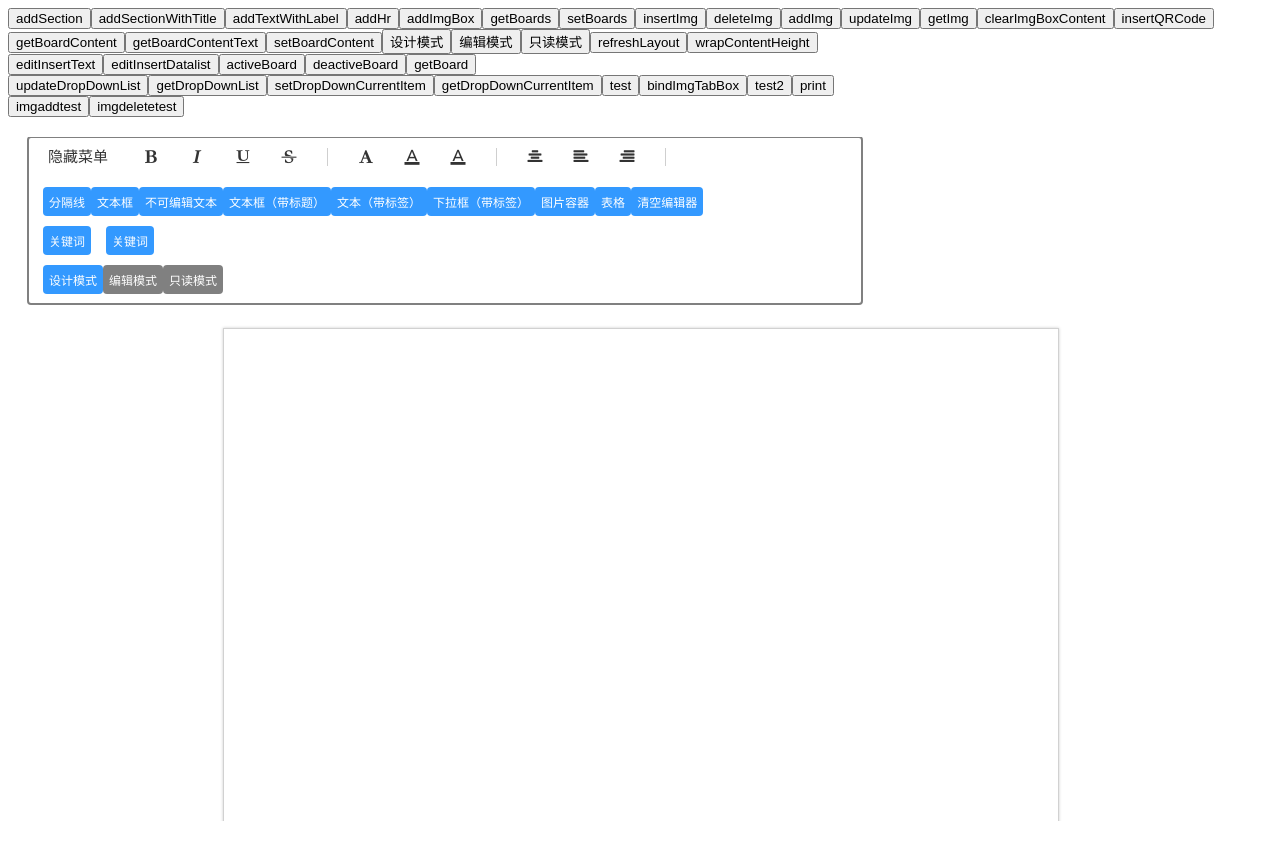
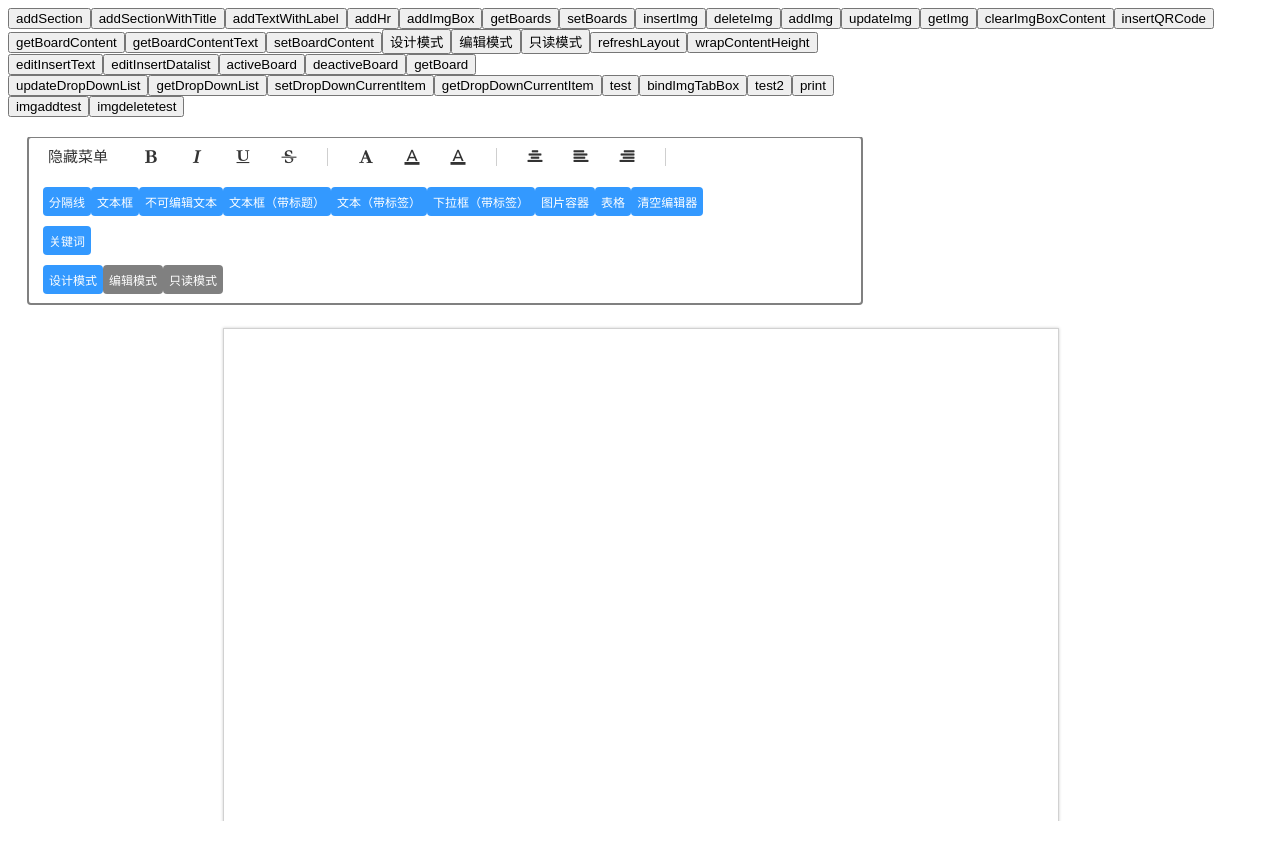
Before and after one commit to MaxYYYYY/vue-maxeditor, a Vue app: page / in a window 1280 px wide. Built offline with nearby package versions, Linux system fonts and the light colour scheme.

Commit message:
关键字功能

```diff
--- a/src/assets/maxeditor.vue
+++ b/src/assets/maxeditor.vue
@@ -920,49 +920,17 @@
           if (temp[index].type === 'imgBox') {
             that.justifyImgBoxHeight(index)
           }
-          if (temp[index].type==='normal'){
+          if (temp[index].type === 'normal') {
             that.justifyNormalBoardHeight(index)
           }
         })
       },
 
       //文本编辑方法
-      //关键字
-      insertKeyWord(id, datalist) {
-        if (typeof JSON.parse(datalist) === 'object') {
-          datalist = JSON.parse(datalist)
-        }
-        let rootId = this.maxEditorRootId;
-        let li ='';
-        for (let i=0;i<datalist.length;i++){
-          li += '<p onclick="this.parentElement.previousElementSibling.innerHTML=this.getAttribute(\"'+'data-keyWord-value'+'\")"' +
-            ' class="maxeditor-noselect" data-keyWord-value="'+datalist[i].value+'">'+datalist[i].value+'</p>'
-        }
-        let keyWordSpan = '<span></span><span style="position: relative">'+'<span id="' + id + '_keyWord_' + rootId + '" class="maxeditor-board-outline">' +
-          '请选择'+
-          '</span>' +
-          '<div contenteditable="false" style="position: absolute;left: 0;top:25px;visibility: hidden" class="maxeditor-dropdown">' + li +
-          '</div>'+
-          '</span>';
-        document.execCommand('insertHtml', false, keyWordSpan);
-        document.getElementById(id + '_keyWord_' + rootId).onclick = function () {
-          console.log(this.nextElementSibling)
-          if(this.nextElementSibling.style.visibility==='hidden'){
-            console.log(this.nextElementSibling.style.visibility)
-            this.nextElementSibling.style.visibility='visible'
-          }
-          else if(this.nextElementSibling.style.visibility!=='hidden'){
-            console.log(this.nextElementSibling.style.visibility)
-            this.nextElementSibling.style.visibility='hidden'
-          }
-          console.log(this.innerText)
-        }
-
-      },
       //初始化关键字事件
 
-      //光标处插入下拉框
-      editInsertDatalist(id, values) {
+      //关键字
+      editInsertKeyWord(id, values) {
         if (!this.isExited(values)) {
           throw new Error('MaxEditor:未传入选项值，无法插入下拉框');
         }
@@ -970,29 +938,17 @@
           values = JSON.parse(values);
         }
         let rootId = this.maxEditorRootId;
-
-        // let select = '<input id="' + id + '_keyWordInput_' + rootId + '" list="' + id + 'list" class="maxeditor-inner-dropdown"/>';
         let option = '';
         for (let i = 0; i < values.length; i++) {
-          //option += '<option value="' + values[i].value + '">'
           option += '<option value="' + values[i].value + '">' + values[i].value + '</option>'
         }
-        let select = '<div class="maxeditor-select-editable">' +
-          '<select id="' + id + '_keyWord_' + rootId + '" class="maxeditor-keyword-select" onchange="this.nextElementSibling.value=this.value">' +
+        let select = '<span class="maxeditor-select-editable">' +
+          '<span id="' + id + '_keyword_' + rootId + '" contenteditable="true" class="maxeditor-keyword-arrow maxeditor-keyword maxeditor-board-outline">-请选择-</span>'+
+          '<select id="' + id + '_keywordSelect_' + rootId + '" class="maxeditor-keyword-select" onchange="this.previousElementSibling.innerHTML = this.value;" >' +
           option +
           '</select>' +
-          '<input type="text" class="maxeditor-keyword-input" value="" />' +
           '</div>';
-        //let datalist = '<datalist id="' + id + 'list">' + option + "</datalist>";
-        //document.execCommand('insertHtml', false, input + datalist);
         document.execCommand('insertHtml', false, select);
-        document.getElementById(id + '_keyWord_' + rootId).onselect = function () {
-
-          console.log(this)
-          let alength = this.value.length;
-          let clength = this.value.match(/[\u4E00-\u9FA5]/g).length;
-          this.style.width = (alength + clength) * 12.5 + 'px';
-        }
       },
       editInsertText(text) {
         if (!this.isExited(text)) {
@@ -1174,22 +1130,24 @@
       maxeditor_mode(n, o) {
         //文本内部下拉框是否可编辑
         if (n === 'readonly') {
-          let list1 = document.getElementsByClassName('maxeditor-keyword-input');
-          for (let i = 0; i < list1.length; i++) {
-            list1[i].setAttribute('readonly', 'true')
+          let keywordList = document.getElementsByClassName('maxeditor-keyword');
+          for (let i = 0; i < keywordList.length; i++) {
+            keywordList[i].setAttribute('contenteditable','false')
+            keywordList[i].classList.remove('maxeditor-board-outline');
           }
-          let list2 = document.getElementsByClassName('maxeditor-keyword-select');
-          for (let i = 0; i < list2.length; i++) {
-            list2[i].style.visibility = 'hidden'
+          let selectList = document.getElementsByClassName('maxeditor-keyword-select');
+          for (let i = 0; i < selectList.length; i++) {
+            selectList[i].style.display = 'none'
           }
         } else {
-          let list1 = document.getElementsByClassName('maxeditor-keyword-input');
-          for (let i = 0; i < list1.length; i++) {
-            list1[i].removeAttribute('readonly')
+          let keywordList = document.getElementsByClassName('maxeditor-keyword');
+          for (let i = 0; i < keywordList.length; i++) {
+            keywordList[i].classList.add('maxeditor-board-outline');
+            keywordList[i].setAttribute('contenteditable','true')
           }
-          let list2 = document.getElementsByClassName('maxeditor-keyword-select');
-          for (let i = 0; i < list2.length; i++) {
-            list2[i].style.visibility = 'visible'
+          let selectList = document.getElementsByClassName('maxeditor-keyword-select');
+          for (let i = 0; i < selectList.length; i++) {
+            selectList[i].style.display = 'block'
           }
         }
 
--- a/src/assets/maxeidtor-toolbar.vue
+++ b/src/assets/maxeidtor-toolbar.vue
@@ -137,10 +137,7 @@
       </button>
       <br/>
       <button title="插入关键词" class="maxeditor-toolbar-button maxeditor-m-l-15 maxeditor-m-t-10"
-              @click="editInsertDatalist">关键词
-      </button>
-      <button title="插入关键词" class="maxeditor-toolbar-button maxeditor-m-l-15 maxeditor-m-t-10"
-              @click="insertKeyWord">关键词
+              @click="editInsertKeyWord">关键词
       </button>
       <br/>
       <button title="设计模式" class="maxeditor-toolbar-button maxeditor-m-l-15 maxeditor-m-t-10"
@@ -226,19 +223,13 @@
     },
     methods: {
       //关键字
-      insertKeyWord() {
+      editInsertKeyWord() {
         let id = prompt('请输入id');
-        let datalist = prompt('请输入datalist');
-        this.$parent.insertKeyWord(id, datalist);
-      },
-      editInsertDatalist() {
-        let id = prompt('请输入id');
-        let datalist = prompt('请输入datalist');
-        this.$parent.editInsertDatalist(id, datalist);
+        let values = prompt('values');
+        this.$parent.editInsertKeyWord(id, values);
       },
 
       //表格
-
 
       addHr() {
         if (this.$parent.maxeditor_mode !== 'design') {
--- a/src/assets/style.css
+++ b/src/assets/style.css
@@ -56,31 +56,25 @@
 }
 
 .maxeditor-select-editable {
-  display: inline-block;
   position:relative;
-  background-color:white;
   border:none;
-  width:120px;
-  height:18px;
 }
+
+.maxeditor-keyword-arrow:before {
+  content: '👇';
+}
+
 .maxeditor-select-editable select {
+  opacity: 0;
   position:absolute;
   top:0;
   left:0;
   font-size:16px;
   border:none;
-  width:120px;
+  width:20px;
   margin:0;
 }
-.maxeditor-select-editable input {
-  position:absolute;
-  top:0;
-  left:0;
-  width:100px;
-  padding:1px;
-  font-size:16px;
-  border:none;
-}
+
 .maxeditor-select-editable select:focus, .select-editable input:focus {
   outline:none;
 }
```
Also changed, not shown: 2 other files (tests, documents, lock files or other folders).
